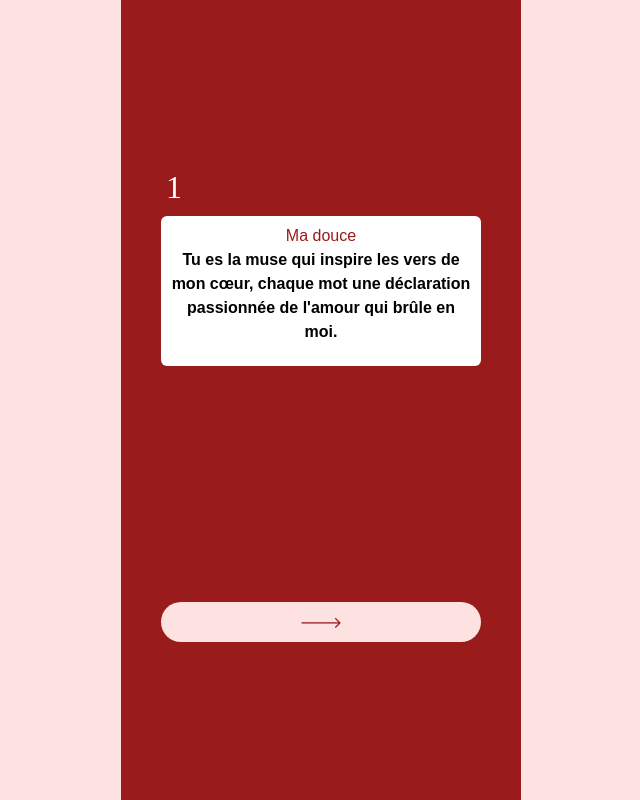
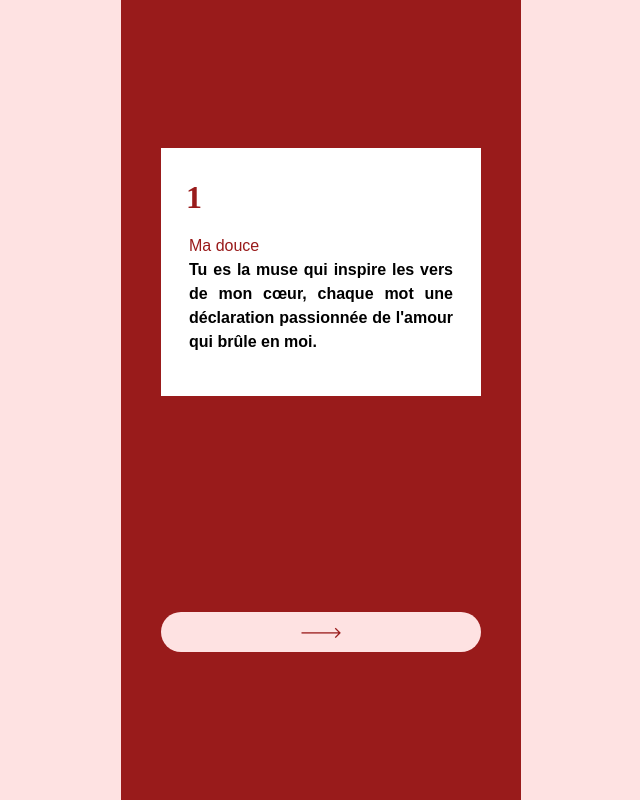
Before and after one commit to A-DRAMANE/valentin-question, a Next.js app: page /slider in a window 1280 px wide. Shown: the whole page, without its empty margins (319-959 px from the left). Built offline with nearby package versions, Linux system fonts and the light colour scheme.

Commit message:
encript bug

```diff
--- a/app/form/page.tsx
+++ b/app/form/page.tsx
@@ -1,8 +1,9 @@
 "use client";
 
 import FormAnnim from '@/annimations/FormAnnim'
-import MyWarning from '@/components/alert/MyWarning';
-import React, { useState } from 'react'
+import React, { useEffect, useState } from 'react'
+import * as jwt from 'jsonwebtoken';
+import { myToken } from '@/constatants/text';
 
 interface phrase {
   text:string,
@@ -11,7 +12,6 @@ interface phrase {
 
 function page() {
   const [phrases,setphrases] = useState<phrase[] >([{text:"",id:0}])
-  const [btngap,setbtngap] = useState(2)
 
   const handle = (text:any,id:Number)=>{
     let update = phrases
@@ -26,16 +26,49 @@ function page() {
   }
 
   const shareLink = ()=>{
-    window.navigator.share({
-      title: document.title,
-      text: "Hello World",
-      url: "https://developer.mozilla.org",
-    });
+    const getString = JSON.stringify(phrases)
+    const getEncrip = encripText(getString)
+    try {
+      window.navigator.share({
+        title: document.title,
+        text: "Hello, j'ai un petit méssage pour toi.",
+        url: getEncrip,
+      });
+
+    } catch (error) {
+      copyLink()
+    }
   }
+
+  const copyLink = ()=>{
+    const getString = JSON.stringify(phrases)
+    const getEncrip = encripText(getString)
+    try {
+      navigator.clipboard.writeText(getEncrip)
+      alert("Le lien à été copié avec succés, vous pouvez le partager")
+    } catch (error) {
+      alert("Oups nous n'arrivons pas à éffectué cette action")
+    }
+  }
+
+  const encripText = (text:string)=>{
+    const encryptedString = jwt.sign(
+      { data: `${text}`},
+      `${myToken}`,
+      { expiresIn: '7d' }
+    );
+    return window.location.host+"/?data="+encryptedString;
+  }
+
+  useEffect(() => {
+    console.log(window.location.host);
+
+    // alert("Aucune de vos informations ne serons partager, sauvegarder ou utiliser d'une quelconque maniere.")
+  }, []);
 
   return (
     <div className='w-full'>
-      <MyWarning/>
+      {/* <MyWarning/> */}
       <FormAnnim/>
       <form className="max-w-sm mx-auto">
         <div className="mb-3">
@@ -52,9 +85,16 @@ function page() {
             </div>
           )}
         </div>
-        <p onClick={shareLink} className='cursor-pointer underline text-white text-right'>Ajouter un texte +</p>
+        <p onClick={newText} className='cursor-pointer underline text-white text-right'>Ajouter un texte +</p>
       </form>
 
+      <div className="pt-3 flex flex-col justify-between gap-2">
+        <button onClick={shareLink} className={`bg-green-700 p-2 w-full h-[30%]`}>
+          PARTAGER
+        </button>
+
+        <button onClick={copyLink} className='bg-red-950 p-2 w-full text-white'>COPIER LE LIEN</button>
+      </div>
     </div>
   )
 }
--- a/app/page.tsx
+++ b/app/page.tsx
@@ -2,20 +2,38 @@
 
 import HomeAnnim from "@/annimations/HomeAnnim";
 import ButtonNext from "@/components/buttons/ButtonNext";
-import Image from "next/image";
-import { useState } from "react";
+import { myToken } from "@/constatants/text";
+import * as jwt from 'jsonwebtoken';
+import { useEffect, useState } from "react";
 
 export default function Home() {
   const [showButton, setshowButton] = useState(false)
+  const [isDecript, setisDecript] = useState(false)
 
   const isEnd = ()=>{
     setshowButton(show => true)
   }
 
+  const decripText = async ()=>{
+
+    const geturl = await window.location.search;
+    const getTextEncrpt = await geturl.replace("?data=",'')
+    const decryptedString:any= jwt.verify(getTextEncrpt, `${myToken}`);
+
+    // const getData = await JSON.parse(decryptedString)
+    setisDecript(true)
+    console.log(decryptedString);
+
+  }
+
+  useEffect(() => {
+    decripText()
+  }, []);
+
   return (
     <>
       <HomeAnnim isEnd={isEnd}/>
-      {showButton&&<ButtonNext root="slider"/>}
+      {(showButton&&isDecript)&&<ButtonNext root="slider"/>}
     </>
   );
 }
--- a/app/slider/page.tsx
+++ b/app/slider/page.tsx
@@ -14,11 +14,11 @@ function page() {
 
   return (
     <div className="h-full w-full flex flex-col justify-around items-center">
-      <div className="">
-        <p className='text-center my-text-curv text-white'>{level+1}</p>
+      <div className="bg-white p-5">
+        <p className='my-text-curv text-red-800 font-bold'>{level+1}</p>
         <div className='opacity-fade bg-white my-text text-red-800 min-h-[150px] w-full p-2 rounded-md'>
-          <p className="">Ma douce</p>
-          <p className="font-bold text-black">{slideText[level].text}</p>
+          <p className="text-left">Ma douce</p>
+          <p className="font-bold text-black text-justify">{slideText[level].text}</p>
         </div>
       </div>
       {level==2?
--- a/constatants/text.ts
+++ b/constatants/text.ts
@@ -1,3 +1,5 @@
+export const myToken = "VALENTIN-APP"
+
 export const slideText = [
     {
         id:1,
--- a/package.json
+++ b/package.json
@@ -10,7 +10,9 @@
   },
   "dependencies": {
     "@types/cryptr": "^4.0.3",
+    "@types/jsonwebtoken": "^9.0.5",
     "cryptr": "^6.3.0",
+    "jsonwebtoken": "^9.0.2",
     "lottie-react": "^2.4.0",
     "next": "14.1.0",
     "react": "^18",
--- a/styles/style.css
+++ b/styles/style.css
@@ -1,3 +1,5 @@
+
+
 .my-text {
     font-family: 'Montserrat Alternates', sans-serif;
     font-size: 1em;
@@ -10,3 +12,9 @@
     text-align: left;
     padding: 5px;
 }
+
+.bacground{
+    background-image:   'url("/img/11952284_11_pattern.jpg")';
+    background-size: cover;
+    background-repeat: no-repeat;
+}
```
Also changed, not shown: 2 other files (tests, documents, lock files or other folders).
